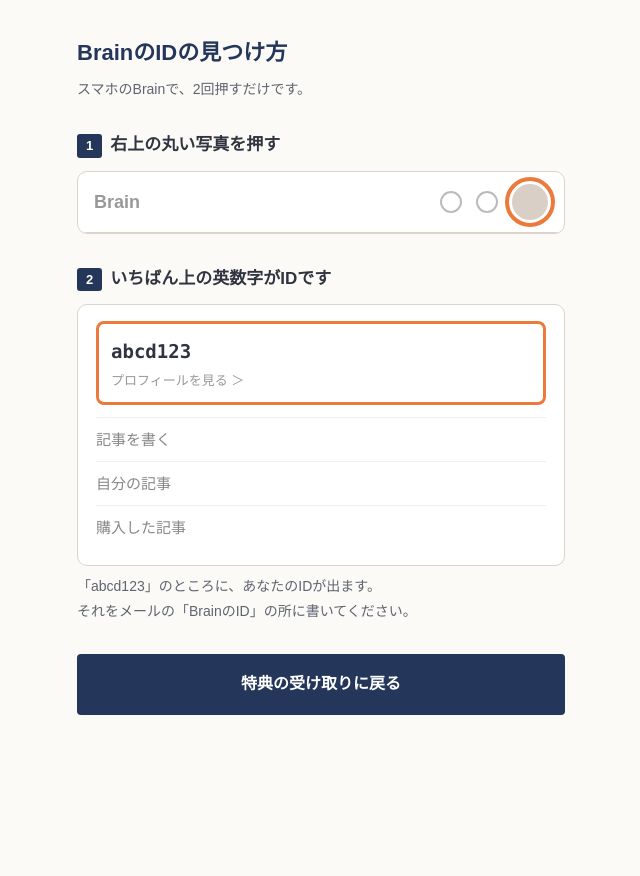
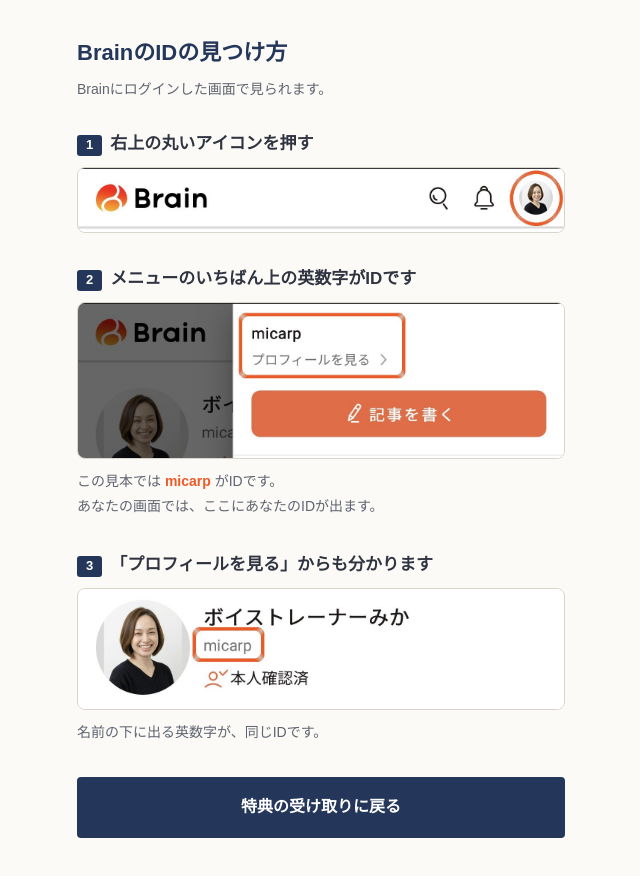
Before and after one commit to micarp1221git/Form-link-page, a plain HTML site: page brain-id.html in a window 1280 px wide. Shown: the whole page, without its empty margins (319-959 px from the left). Before the commit the page ends 800 px from the top, so only its background shows below. Drawn offline with Linux system fonts and the light colour scheme.

Commit message:
brain-id: 見つけ方を実際のBrainの画面の切り抜きに差し替え
Co-Authored-By: Claude Opus 5.5 <noreply@anthropic.com>
Claude-Session: https://claude.ai/code/session_01DwjXMPVq5U4mBejhGh5RNJ

```diff
--- a/brain-id.html
+++ b/brain-id.html
@@ -6,53 +6,41 @@
 <title>BrainのIDの見つけ方</title>
 <meta name="robots" content="noindex">
 <style>
-:root{--navy:#24375a;--ink:#2f3440;--sub:#5f6470;--paper:#fbfaf6;--orange:#ec7a3a;--line:#d9d5ca}
+:root{--navy:#24375a;--ink:#2f3440;--sub:#5f6470;--paper:#fbfaf6;--orange:#ec5a28;--line:#d9d5ca}
 *{box-sizing:border-box;margin:0;padding:0}
 body{background:var(--paper);color:var(--ink);font-family:"Hiragino Sans","Noto Sans JP",sans-serif;line-height:1.8;font-size:16px;word-break:keep-all;overflow-wrap:anywhere}
+img{display:block;width:100%;height:auto;border:1px solid var(--line);border-radius:8px;background:#fff}
 .wrap{max-width:520px;margin:0 auto;padding:36px 16px 56px}
 h1{font-size:22px;color:var(--navy);line-height:1.5;margin-bottom:8px}
 .lead{color:var(--sub);font-size:14px;margin-bottom:28px}
-.step{margin-bottom:30px}
-.step h2{font-size:17px;margin-bottom:10px}
+.step{margin-bottom:32px}
+.step h2{font-size:17px;line-height:1.6;margin-bottom:10px}
 .step h2 span{display:inline-block;background:var(--navy);color:#fff;font-size:13px;padding:0 9px;margin-right:8px;border-radius:3px}
-.phone{background:#fff;border:1px solid var(--line);border-radius:10px;overflow:hidden}
-.bar{display:flex;justify-content:space-between;align-items:center;padding:12px 16px;border-bottom:1px solid var(--line)}
-.logo{font-weight:700;font-size:18px;color:#999}
-.icons{display:flex;gap:14px;align-items:center}
-.dot{width:22px;height:22px;border-radius:50%;border:2px solid #bbb}
-.me{width:36px;height:36px;border-radius:50%;background:#d9cfc6;outline:4px solid var(--orange);outline-offset:3px}
-.menu{padding:16px 18px}
-.idbox{border:3px solid var(--orange);border-radius:8px;padding:10px 12px;margin-bottom:12px}
-.idbox b{font-size:19px;font-family:Menlo,monospace}
-.idbox small{display:block;color:#999;font-size:13px}
-.row{color:#888;font-size:15px;padding:8px 0;border-top:1px solid #eee}
-.note{font-size:14px;color:var(--sub);margin-top:8px}
+.note{font-size:14px;color:var(--sub);margin-top:10px}
+.note b{color:var(--orange)}
 .back{display:block;text-align:center;background:var(--navy);color:#fff;text-decoration:none;font-weight:700;padding:16px;border-radius:4px;margin-top:10px}
 </style>
 </head>
 <body>
 <div class="wrap">
   <h1>BrainのIDの見つけ方</h1>
-  <p class="lead">スマホのBrainで、2回押すだけです。</p>
+  <p class="lead">Brainにログインした画面で見られます。</p>
 
   <div class="step">
-    <h2><span>1</span>右上の丸い写真を押す</h2>
-    <div class="phone">
-      <div class="bar"><span class="logo">Brain</span><span class="icons"><i class="dot"></i><i class="dot"></i><i class="me"></i></span></div>
-    </div>
+    <h2><span>1</span>右上の丸いアイコンを押す</h2>
+    <img src="img/brain-id/step1.jpg" alt="Brainの画面の右上にある丸いアイコン" width="1302" height="170">
   </div>
 
   <div class="step">
-    <h2><span>2</span>いちばん上の英数字がIDです</h2>
-    <div class="phone">
-      <div class="menu">
-        <div class="idbox"><b>abcd123</b><small>プロフィールを見る ＞</small></div>
-        <div class="row">記事を書く</div>
-        <div class="row">自分の記事</div>
-        <div class="row">購入した記事</div>
-      </div>
-    </div>
-    <p class="note">「abcd123」のところに、あなたのIDが出ます。<br>それをメールの「BrainのID」の所に書いてください。</p>
+    <h2><span>2</span>メニューのいちばん上の英数字がIDです</h2>
+    <img src="img/brain-id/step2.jpg" alt="メニューのいちばん上に出るIDと、プロフィールを見る" width="1320" height="420">
+    <p class="note">この見本では <b>micarp</b> がIDです。<br>あなたの画面では、ここにあなたのIDが出ます。</p>
+  </div>
+
+  <div class="step">
+    <h2><span>3</span>「プロフィールを見る」からも分かります</h2>
+    <img src="img/brain-id/step3.jpg" alt="プロフィールの名前の下に出るID" width="1302" height="320">
+    <p class="note">名前の下に出る英数字が、同じIDです。</p>
   </div>
 
   <a class="back" href="keisuke-ccmaster.html#claim">特典の受け取りに戻る</a>
```
Also changed, not shown: img/brain-id/step1.jpg (added), img/brain-id/step2.jpg (added), img/brain-id/step3.jpg (added).
